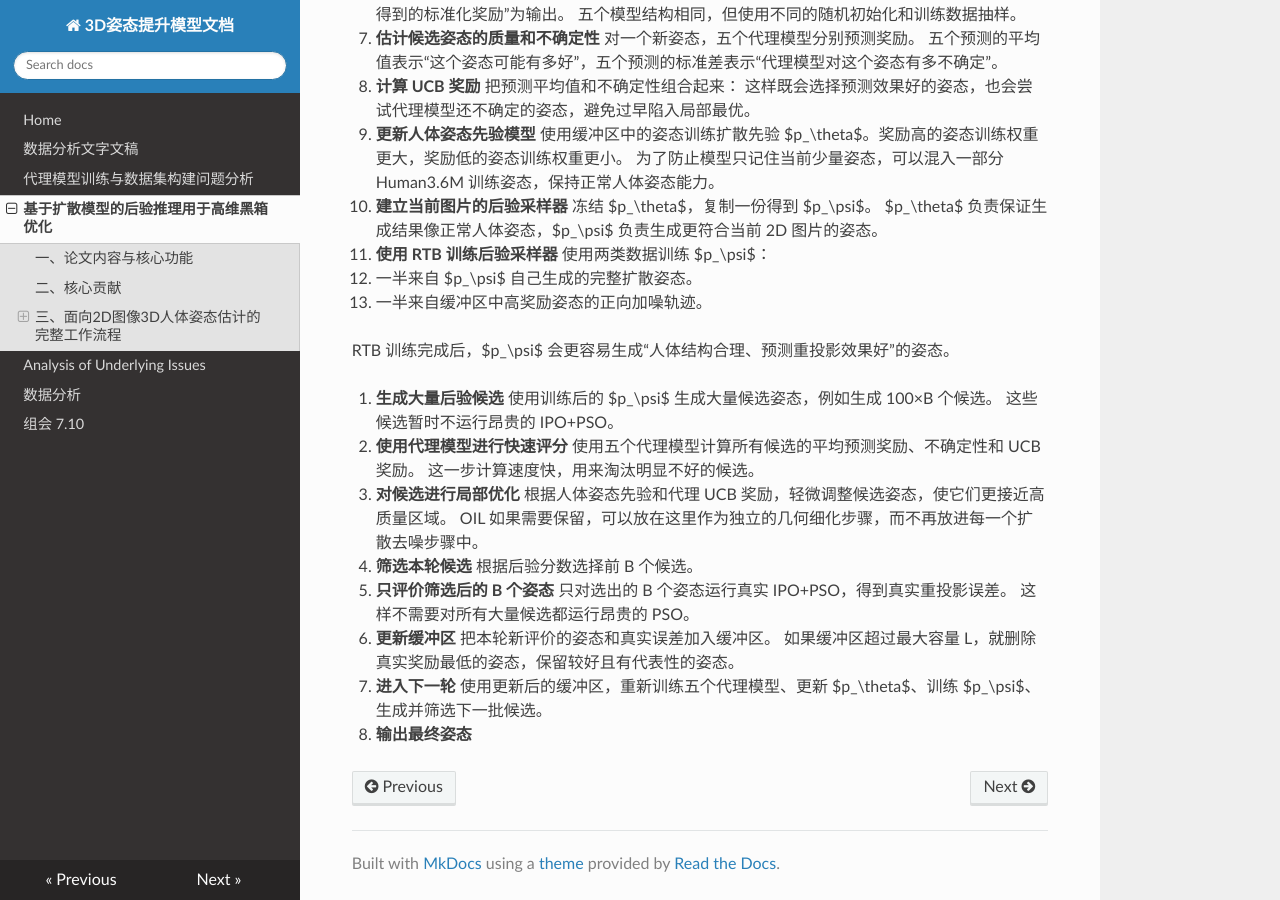
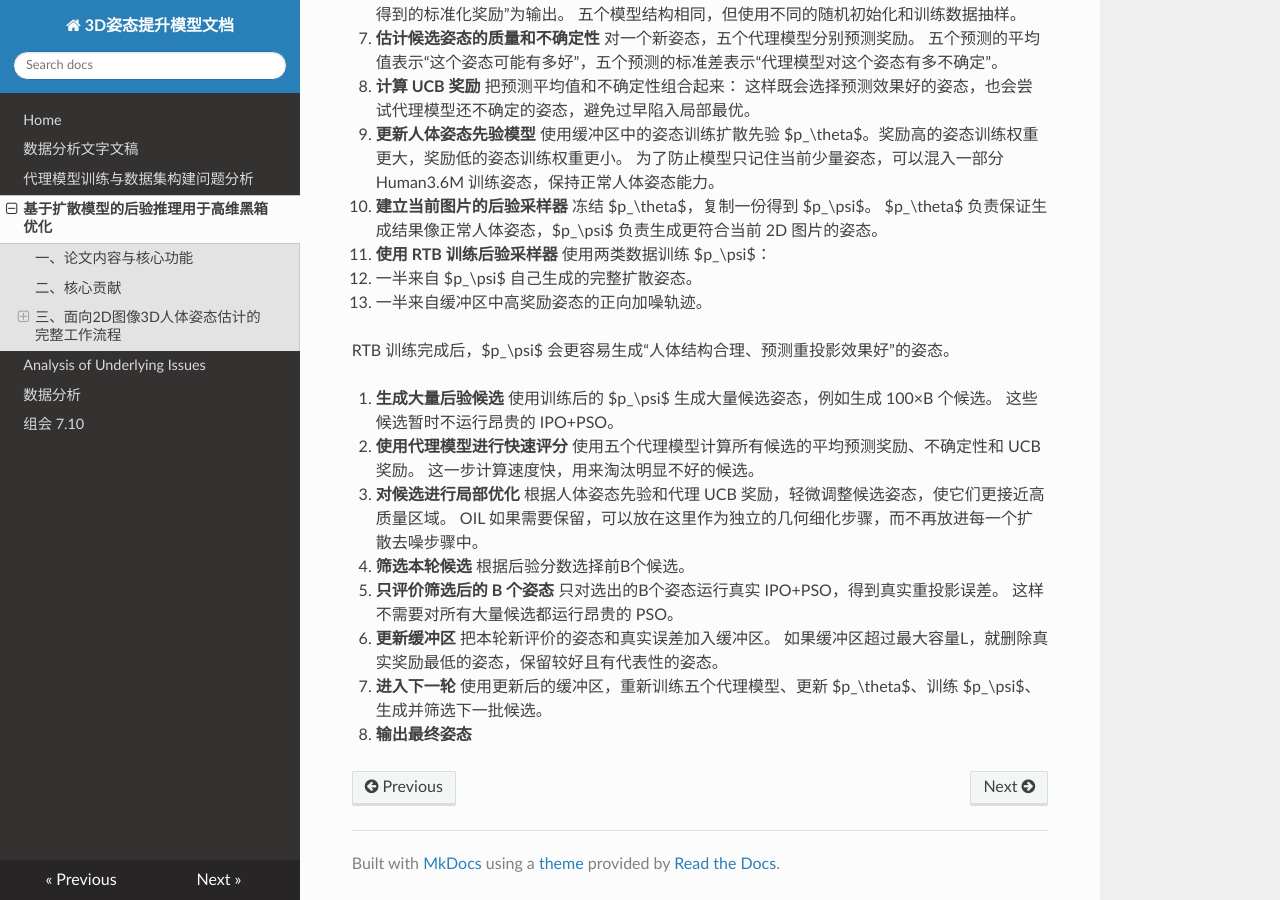
Before and after one commit to Caoruiting/3Dpsoe-doc, an MkDocs documentation site: the page built from docs/7_17.md, in a window 1280 px wide and 900 px high, scrolled down 995 px. Built offline with MkDocs 1.6.1, drawn with Linux system fonts in a browser that asks for light colours; nearby versions of some CDN libraries.

Commit message:
Update 7_17.md

```diff
--- a/docs/7_17.md
+++ b/docs/7_17.md
@@ -67,15 +67,15 @@
  OIL 如果需要保留，可以放在这里作为独立的几何细化步骤，而不再放进每一个扩散去噪步骤中。
 
 15. **筛选本轮候选**
- 根据后验分数选择前 B 个候选。
+ 根据后验分数选择前B个候选。
 
 16. **只评价筛选后的 B 个姿态**
- 只对选出的 B 个姿态运行真实 IPO+PSO，得到真实重投影误差。
+ 只对选出的B个姿态运行真实 IPO+PSO，得到真实重投影误差。
  这样不需要对所有大量候选都运行昂贵的 PSO。
 
 17. **更新缓冲区**
  把本轮新评价的姿态和真实误差加入缓冲区。
- 如果缓冲区超过最大容量 L，就删除真实奖励最低的姿态，保留较好且有代表性的姿态。
+ 如果缓冲区超过最大容量L，就删除真实奖励最低的姿态，保留较好且有代表性的姿态。
 
 18. **进入下一轮**
  使用更新后的缓冲区，重新训练五个代理模型、更新 $p_\theta$、训练 $p_\psi$、生成并筛选下一批候选。
```
